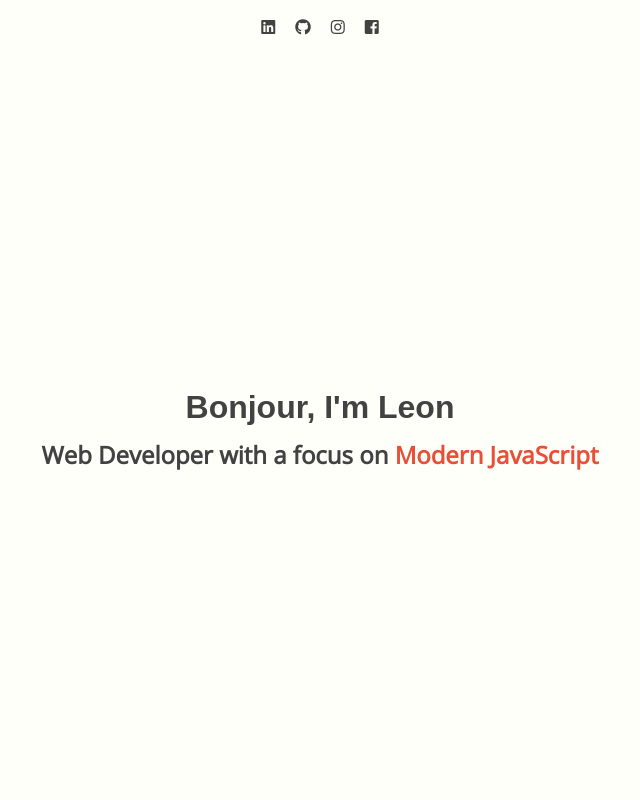
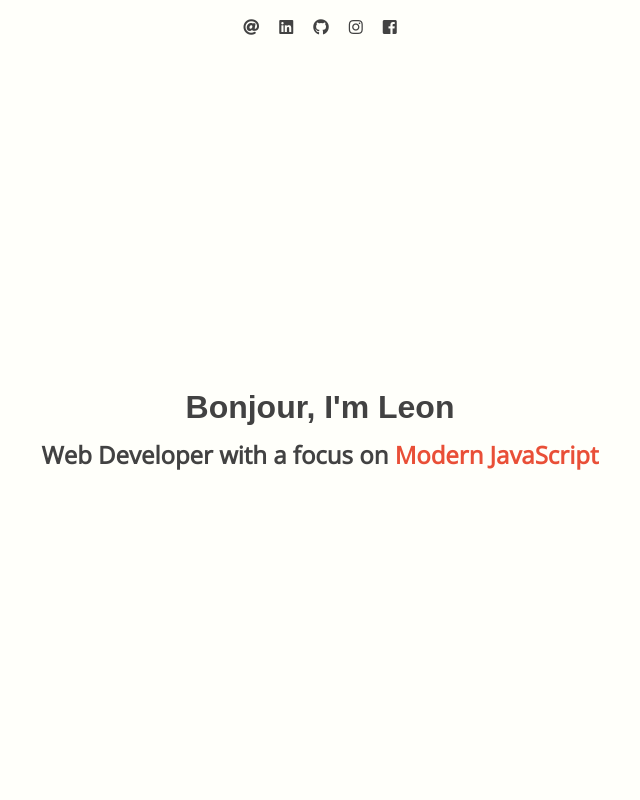
Before and after one commit to chungleee/chungleee.github.io, a plain HTML site: page index.html in a window 1280 px wide. Shown: the top 800 px of the page, without its empty margins (320-960 px from the left). Drawn offline with nearby package versions, Linux system fonts and the light colour scheme; a web font is replaced by a local one.

Commit message:
email icon

```diff
--- a/index.html
+++ b/index.html
@@ -13,6 +13,7 @@
 <body>
   <div class="container">
     <div class="socials">
+      <a href="mailto:leon.karho.chung@gmail.com"><i class="fas fa-at"></i></a>
       <a href="https://www.linkedin.com/in/leonkhchung/"><i class="fab fa-linkedin"></i></a>
       <a href="https://github.com/chungleee/"><i class="fab fa-github"></i></a>
       <a href="https://www.instagram.com/_eleeohen/"><i class="fab fa-instagram"></i></a>
@@ -32,7 +33,9 @@
           <p>
             I am a <span>Toronto-based</span> - mechanical engineer student dropout that chose to rekindle and branch into the world of web development.
           </p>
+          <br>
           <p>I am 90&percnt; self-taught in my 2 years of learning.</p>
+          <br>
           <p>I enjoy both front-end and backend, and love building sites, apps and APIs.</p>
         </div>
       </div>
```
